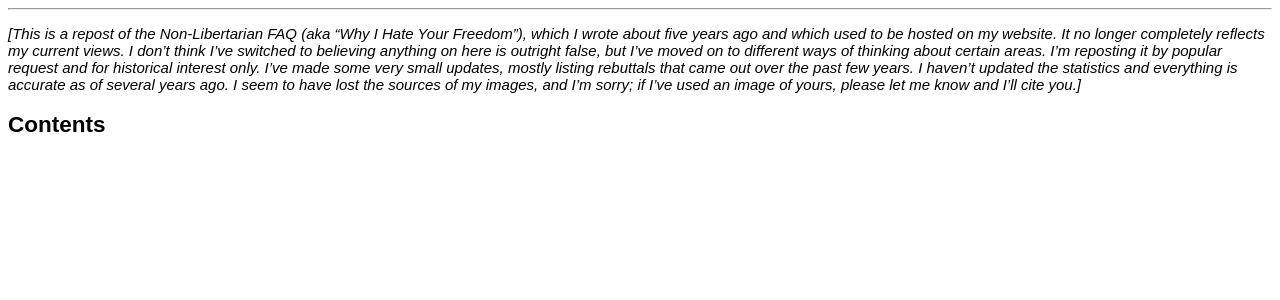
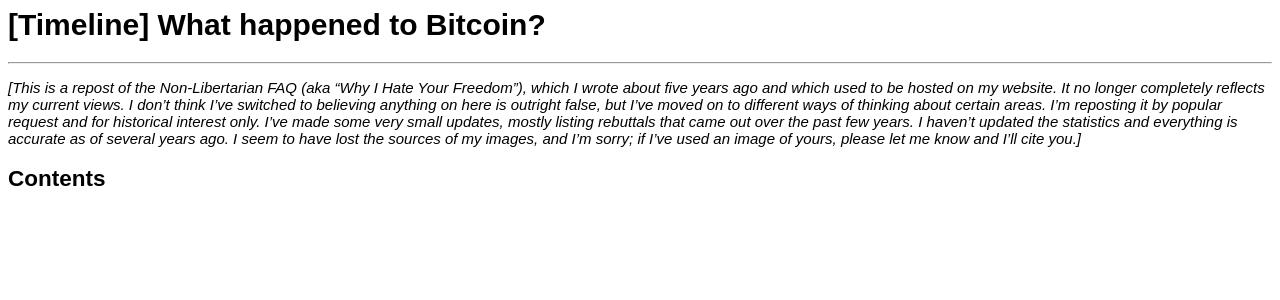
Before and after one commit to derykmakgill/website, a Jekyll site: the page built from _posts/2020-10-24-bitcoin.md, in a window 1280 px wide. Shown: the top 300 px of the page. Built offline with Jekyll 4.4.1, drawn with Linux system fonts in a browser that asks for light colours; our own code applies the rules of GitHub Pages for plain Markdown files.

Commit message:
Update 2020-10-24-bitcoin.md

```diff
--- a/_posts/2020-10-24-bitcoin.md
+++ b/_posts/2020-10-24-bitcoin.md
@@ -1,6 +1,6 @@
 ---
 layout: post
-title: [Timeline] What happened to Bitcoin?
+title: "[Timeline] What happened to Bitcoin?"
 ---
 
 
```
